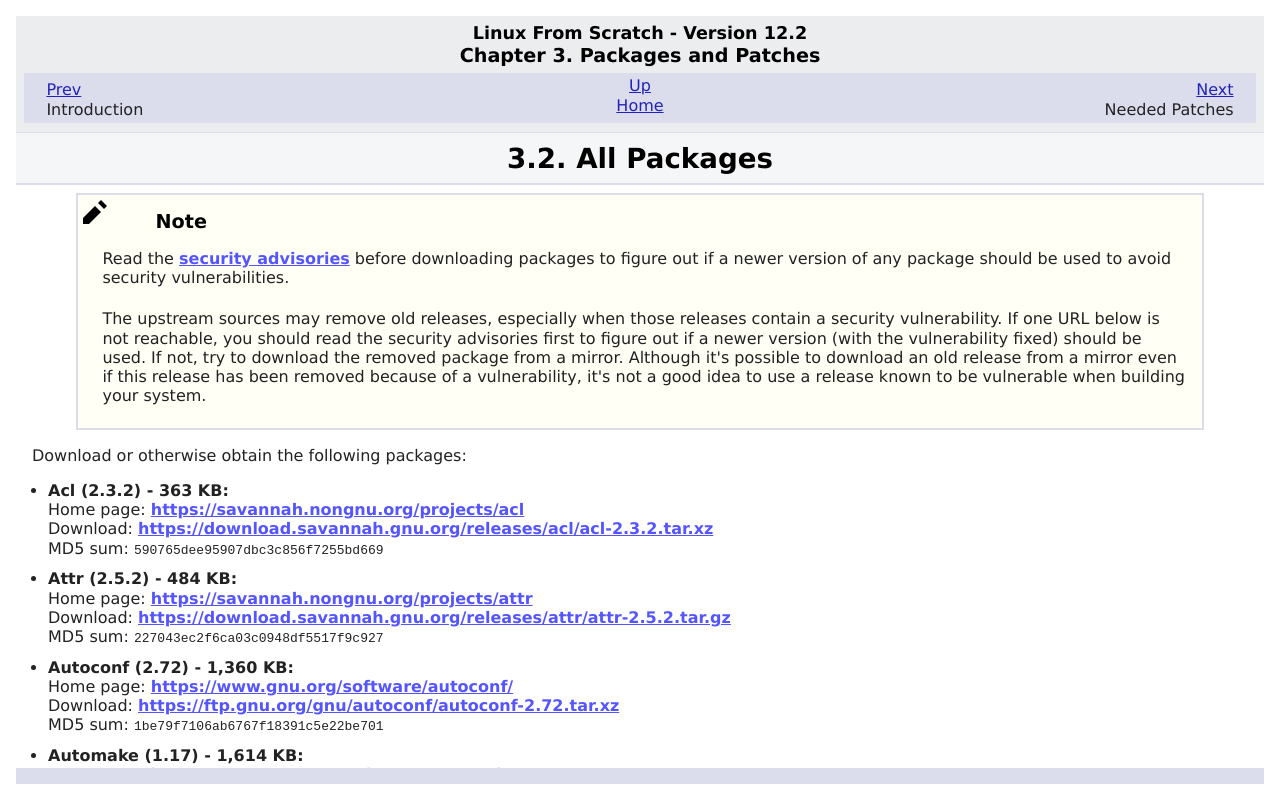
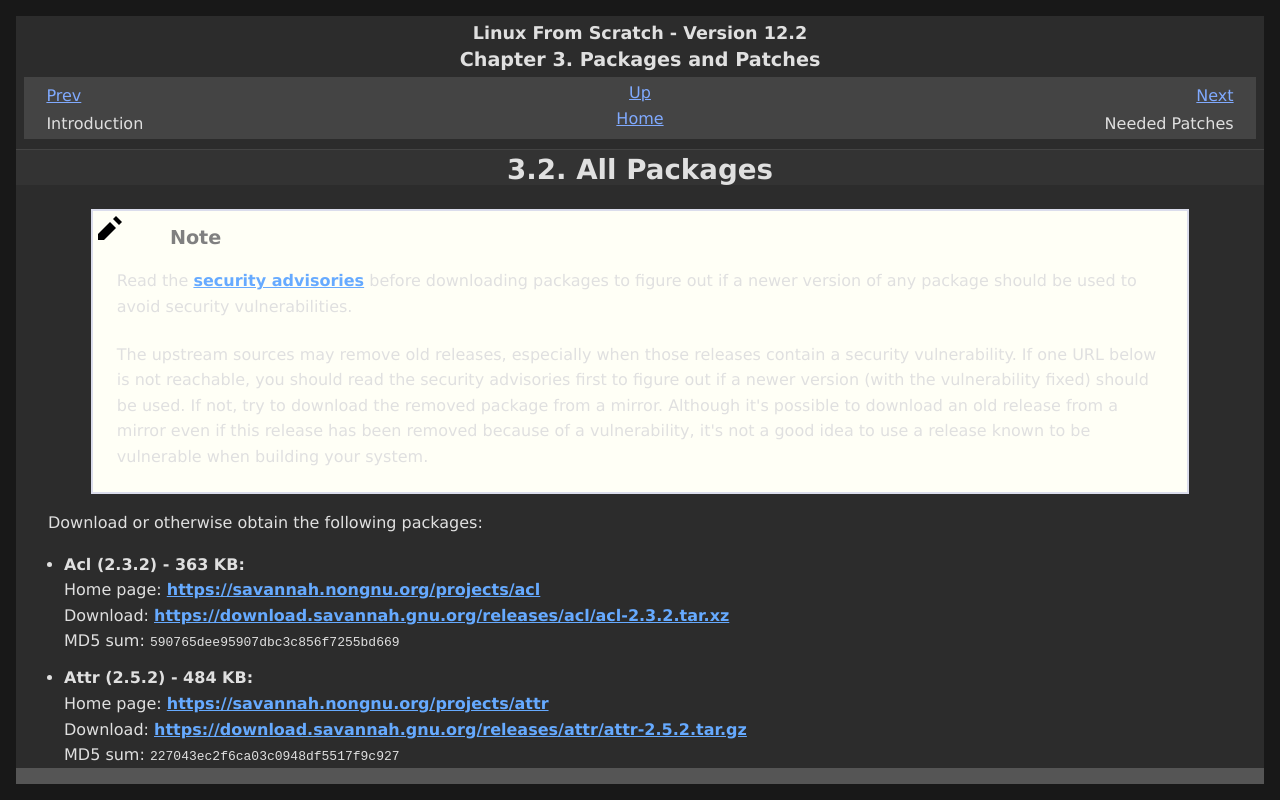
Before and after one commit to PersuasiveArchives/linuxfromscratch-modern, a plain HTML site: page chapter03/packages.html in a window 1280 px wide. Drawn offline with Linux system fonts and the light colour scheme.

Commit message:
dark mode modernized

```diff
--- a/stylesheets/lfs.css
+++ b/stylesheets/lfs.css
@@ -1,33 +1,43 @@
 /* Global settings */
 body {
-  font-family: verdana, tahoma, arial, sans-serif;
+  font-family: Verdana, Tahoma, Arial, sans-serif;
   text-align: left;
-  background: #fff;
-  color: #222;
+  background: #181818;  /* Darker background for better contrast */
+  color: #e0e0e0;  /* Lighter text for better readability */
   margin: 1em;
   padding: 0;
   font-size: 1em;
-  line-height: 1.2em;
+  line-height: 1.6em;  /* Increased line height for easier reading */
 }
 
-
 /* Links */
-a:link { color: #22b; }
-a.ulink:link { font-weight: bold; color: #55f; }
-a:visited { color: #7e4988 ! important; }
-a:hover, a:focus { color: #d30e08 ! important; }
-a:active { color: #6b77b1 ! important;}
-
+a:link {
+  color: #80aaff;  /* Soft blue for links */
+}
+a.ulink:link {
+  font-weight: bold;
+  color: #66aaff;  /* Slightly darker blue for bold links */
+}
+a:visited {
+  color: #c0aaff !important;  /* Light purple for visited links */
+}
+a:hover, a:focus {
+  color: #ff6666 !important;  /* Red for hover/focus states */
+}
+a:active {
+  color: #ffb3b3 !important;  /* Light pinkish-red for active links */
+}
 
 /* Book titlepage */
 .book .titlepage {
-  background: #f5f6f7;
+  background: #2c2c2c;  /* Dark background for titlepage */
   margin: 0px auto;
   padding: 0 1em;
+  color: #e0e0e0;  /* Light text color for titlepage */
 }
 
 .book hr {
-  background: #dbddec;
+  background: #555555;  /* Soft gray divider for contrast */
   height: .3em;
   border: 0px;
   margin: 0 -1em;
@@ -36,17 +46,23 @@ a:active { color: #6b77b1 ! important;}
 
 div.dedication {
   padding-left: 1em;
+  color: #b0b0b0;  /* Slightly muted text for dedication */
 }
 
 /* Section titles */
-h1.sect1, h1.preface, h1.part, h1.chapter, h1.appendix, .glossary h1, .index h1
- {
-  background: #f5f6f7;
-  border-bottom: .1em solid #dbddec;
-  margin-bottom:1em;
+h1.sect1, h1.preface, h1.part, h1.chapter, h1.appendix, .glossary h1, .index h1 {
+  background: #333;  /* Darker background for header */
+  border-bottom: .1em solid #555;  /* Darker border for better contrast */
+  margin-bottom: 1em;
   margin-top: 0;
-  padding: .4em;
+  padding: .2em;
+  color: #e0e0e0;  /* Light text color for visibility */
 }
+
+h1.sect1:hover, h1.preface:hover, h1.part:hover, h1.chapter:hover, h1.appendix:hover, .glossary h1:hover, .index h1:hover {
+  background: #444;  /* Slightly lighter background on hover */
+}
+
 
 /* Scrolling parts
    The header is taller for sect1 and chapter pages than on the
@@ -60,14 +76,20 @@ div.preface, div.part, .index div.index {
   top: 10.15em;
 }
 div.sect1, div.appendix, div.preface, div.part, div.chapter, div.wrap, .index div.index {
-/*  padding-left: .3em;*/
-  overflow:auto;
+  overflow: auto;
   height: auto;
   position: fixed;
-  left:1em;
-  right:1em;
+  left: 1em;
+  right: 1em;
   bottom: 1em;
-  border-bottom: 1em solid #dbddec;
+  border-bottom: 1em solid #555;  /* Darker border for contrast */
+  background: #2c2c2c;  /* Dark background to match dark mode */
+  color: #e0e0e0;  /* Light text color for readability */
+  padding: 1em;  /* Add some padding for spacing */
+}
+
+div.sect1:hover, div.appendix:hover, div.preface:hover, div.part:hover, div.chapter:hover, div.wrap:hover, .index div.index:hover {
+  background: #444;  /* Lighter background on hover to provide feedback */
 }
 
 div.important ul {
@@ -142,7 +164,7 @@ h2 {
 
 .book h2.subtitle {
   text-align: center;
-  background: #dbddec;
+  background: #565658;
   margin: 0;
   padding: 0.2em;
 }
@@ -169,44 +191,37 @@ h4 {
 
 /* Navigation */
 div.navheader, div.navfooter {
-  background: #ecedef;
+  background: #2c2c2c;  /* Dark background for both header and footer */
   margin: 0;
   padding: 0.1em .5em;
 }
 
 div.navheader {
-  border-bottom: .1em solid #dbddec;
+  border-bottom: .1em solid #444;  /* Darker border for navheader */
 }
 
 /* no need for a footer now that the header is always visible */
 div.navfooter {
-  display:none;
+  display: none;
 }
 
-/* Except for the first page (TOC), where the bottom is the only
-   place where navigation is displayed. */
-
+/* Except for the first page (TOC), where the bottom is the only place where navigation is displayed. */
 div.book + div.navfooter {
-  display:block
+  display: block;
 }
 
-div.navheader h4 {
+div.navheader h4, div.navheader h3 {
   margin-top: .4em;
   margin-bottom: 0;
   text-align: center;
-}
-
-div.navheader h3 {
-  margin-top: .2em;
-  margin-bottom: 0;
-  text-align: center;
+  color: #e0e0e0;  /* Light text color for the header */
 }
 
 div.navheader ul, div.navfooter ul {
-  padding: .2em .5em .5em .5em; /*top right bottom left*/
+  padding: .2em .5em .5em .5em; /* top right bottom left */
   margin: .5em 0;
   position: relative;
-  background: #dbddec;
+  background: #444;  /* Dark background for nav lists */
 }
 
 div.navheader ul li, div.navfooter ul li {
@@ -221,6 +236,7 @@ div.navheader ul li.prev, div.navfooter ul li.prev {
   text-align: left;
   padding: 0.2em 1em;
   margin-left: .4em;
+  color: #e0e0e0;  /* Light color for navigation text */
 }
 
 div.navheader ul li.next, div.navfooter ul li.next {
@@ -230,6 +246,7 @@ div.navheader ul li.next, div.navfooter ul li.next {
   right: 0;
   padding: 0.2em 1em;
   margin-right: .4em;
+  color: #e0e0e0;  /* Light color for navigation text */
 }
 
 div.navheader ul li.prev p, div.navfooter ul li.prev p,
@@ -244,8 +261,14 @@ div.navfooter ul li.home, div.navfooter ul li.up {
   padding: 0;
   margin: 0 auto;
   display: block;
-  color: #dbddec;
+  color: #bbb;  /* Slightly lighter color for home/up links */
 }
+
+/* Optional: Add hover effects for navigation links */
+div.navheader ul li:hover, div.navfooter ul li:hover {
+  background-color: #555;  /* Darker background on hover */
+}
+
 
 
 /* TOC */
@@ -267,6 +290,7 @@ div.toc {
 
 div.toc h3 {
   margin: 1em 0 .3em 0;
+  color:#a0a0a0
 }
 
 li.appendix h3, li.glossary h3, li.index h3 {
@@ -275,6 +299,7 @@ li.appendix h3, li.glossary h3, li.index h3 {
 
 div.toc h4 {
   margin: .6em 0 .2em 0;
+  color:#444
 }
 
 li.chapter h4 a {
@@ -345,11 +370,12 @@ div.note, div.tip {
 }
 
 div.important, div.warning, div.caution {
-  background-color: #fffff6;
+  background-color: #818181;
   border: medium solid #400;
   width: 90%;
   margin: .5em auto;
   color: #600;
+  border-radius: 9px
 }
 
 div.important h3, div.warning h3, div.caution h3 {
@@ -661,3 +687,6 @@ p.updated {
 .feature-blowfish {
   color: #8E6B23
 }
+h3{
+  color:grey
+}
```
